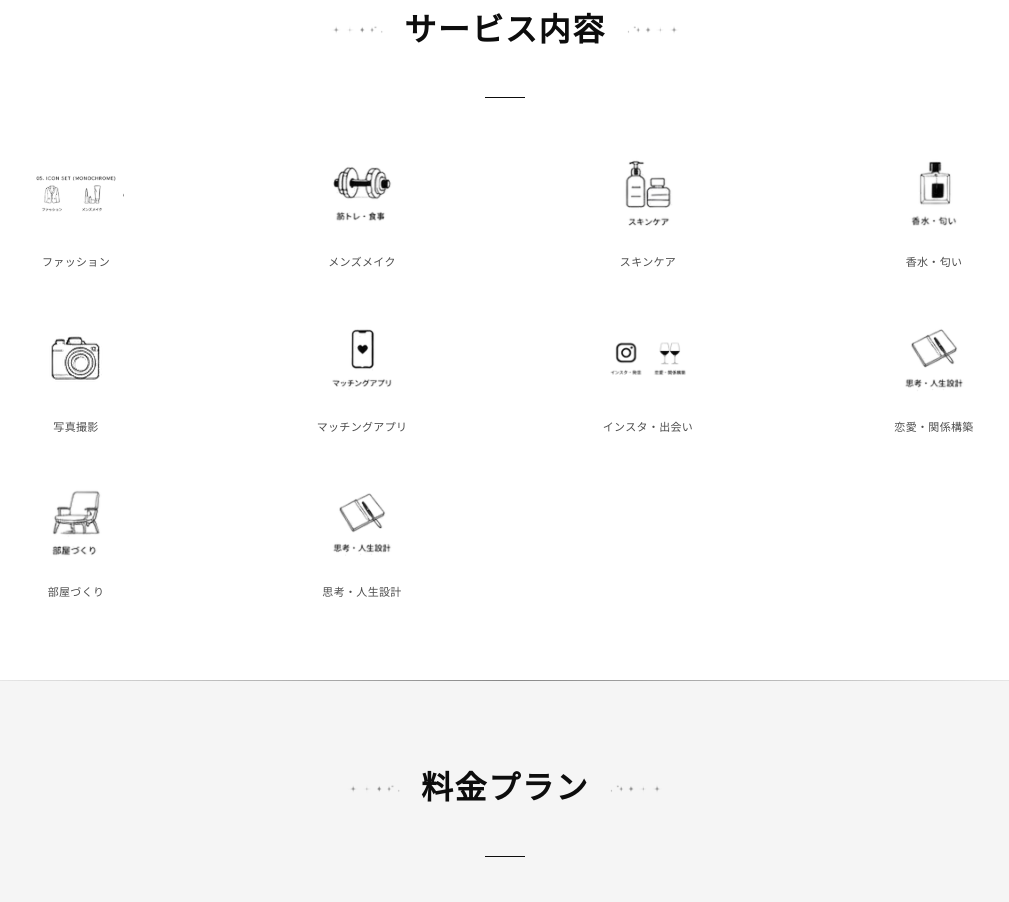
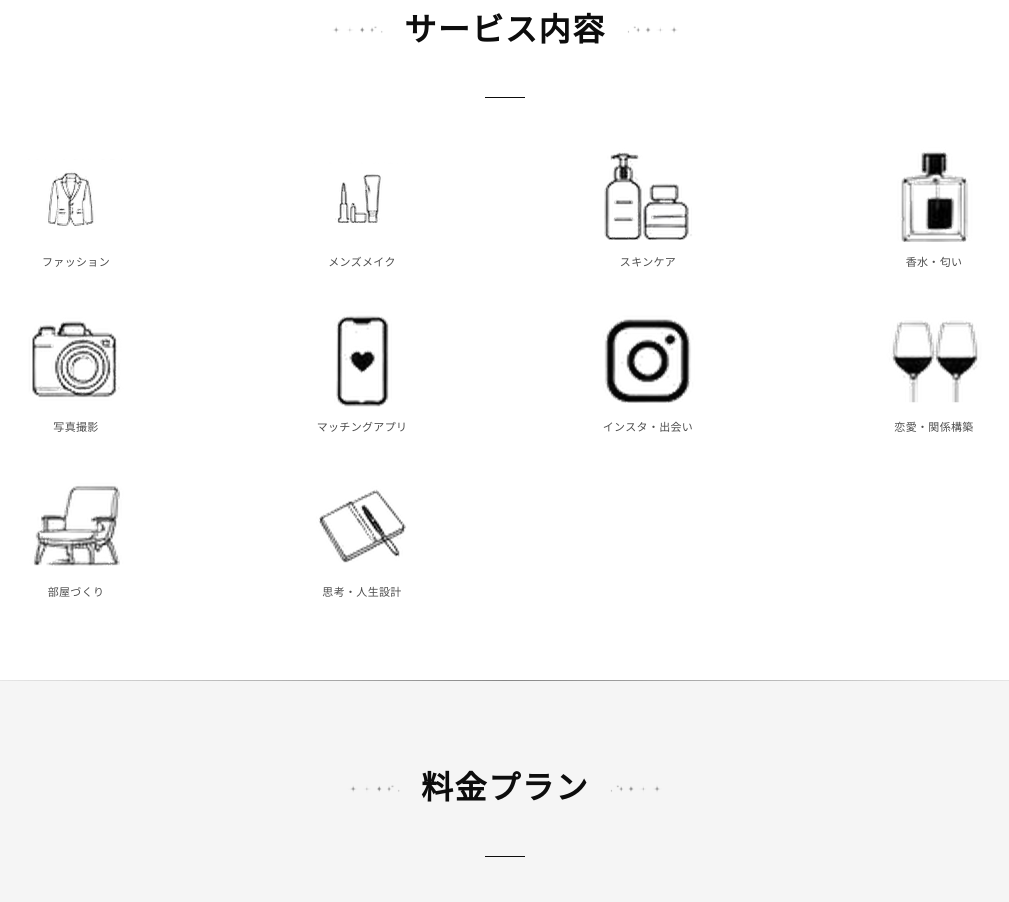
Before and after one commit to yonezaki2004-hash/AURA-landing-page, a plain HTML site: page index.html in a window 1280 px wide. Shown: the part 2865-3767 px from the top of the page, without its empty margins (135-1144 px from the left). Drawn offline with nearby package versions, Linux system fonts and the light colour scheme.

Commit message:
修正0509-03

```diff
--- a/index.html
+++ b/index.html
@@ -1425,7 +1425,7 @@
     .hero-bg::after { background: linear-gradient(105deg, rgba(0,0,0,0.95) 0%, rgba(0,0,0,0.85) 50%, rgba(0,0,0,0.5) 100%); }
     .about-inner { grid-template-columns: 1fr; }
     .problems-grid { grid-template-columns: repeat(3, 1fr); }
-    .reasons-grid { grid-template-columns: repeat(3, 1fr); }
+    .reasons-grid { grid-template-columns: repeat(2, 1fr); }
     .services-grid { grid-template-columns: repeat(3, 1fr); }
     .pricing-card { flex: 0 0 calc(85% - 10px); }
     .pricing-card.featured { padding-top: 52px; }
@@ -1452,6 +1452,11 @@
     .comparison-inner { max-width: 100%; }
     .metrics-strip { overflow: hidden; }
   }
+
+  @media (max-width: 480px) {
+    .reasons-grid { grid-template-columns: 1fr; }
+    .reason-icon { width: 56px; height: 56px; }
+  }
 </style>
 </head>
 <body>
@@ -1684,43 +1689,43 @@
     <div class="divider"></div>
     <div class="services-grid">
       <div class="service-item">
-        <img class="service-icon" src="assets/lp/element_036.png" alt="">
+        <img class="service-icon" src="assets/lp/icon_fashion.png" alt="">
         <span class="service-label">ファッション</span>
       </div>
       <div class="service-item">
-        <img class="service-icon" src="assets/lp/element_037.png" alt="">
+        <img class="service-icon" src="assets/lp/icon_makeup.png" alt="">
         <span class="service-label">メンズメイク</span>
       </div>
       <div class="service-item">
-        <img class="service-icon" src="assets/lp/element_038.png" alt="">
+        <img class="service-icon" src="assets/lp/icon_skincare.png" alt="">
         <span class="service-label">スキンケア</span>
       </div>
       <div class="service-item">
-        <img class="service-icon" src="assets/lp/element_039.png" alt="">
+        <img class="service-icon" src="assets/lp/icon_fragrance.png" alt="">
         <span class="service-label">香水・匂い</span>
       </div>
       <div class="service-item">
-        <img class="service-icon" src="assets/lp/element_040.png" alt="">
+        <img class="service-icon" src="assets/lp/icon_camera.png" alt="">
         <span class="service-label">写真撮影</span>
       </div>
       <div class="service-item">
-        <img class="service-icon" src="assets/lp/element_041.png" alt="">
+        <img class="service-icon" src="assets/lp/icon_matching.png" alt="">
         <span class="service-label">マッチングアプリ</span>
       </div>
       <div class="service-item">
-        <img class="service-icon" src="assets/lp/element_042.png" alt="">
+        <img class="service-icon" src="assets/lp/icon_instagram.png" alt="">
         <span class="service-label">インスタ・出会い</span>
       </div>
       <div class="service-item">
-        <img class="service-icon" src="assets/lp/element_044.png" alt="">
+        <img class="service-icon" src="assets/lp/icon_love.png" alt="">
         <span class="service-label">恋愛・関係構築</span>
       </div>
       <div class="service-item">
-        <img class="service-icon" src="assets/lp/element_043.png" alt="">
+        <img class="service-icon" src="assets/lp/icon_room.png" alt="">
         <span class="service-label">部屋づくり</span>
       </div>
       <div class="service-item">
-        <img class="service-icon" src="assets/lp/element_044.png" alt="">
+        <img class="service-icon" src="assets/lp/icon_notebook.png" alt="">
         <span class="service-label">思考・人生設計</span>
       </div>
     </div>
```
Also changed, not shown: .claude/settings.local.json, assets/lp/element_036_fashion.png (added), assets/lp/element_036_makeup.png (added), assets/lp/element_042_left.png (added), assets/lp/element_042_right.png (added), assets/lp/element_042_right_clean.png (added), assets/lp/icon_camera.png (added), assets/lp/icon_fashion.png (added), assets/lp/icon_fragrance.png (added), assets/lp/icon_instagram.png (added), assets/lp/icon_love.png (added), assets/lp/icon_makeup.png (added), assets/lp/icon_matching.png (added), assets/lp/icon_notebook.png (added), 2 more files.
